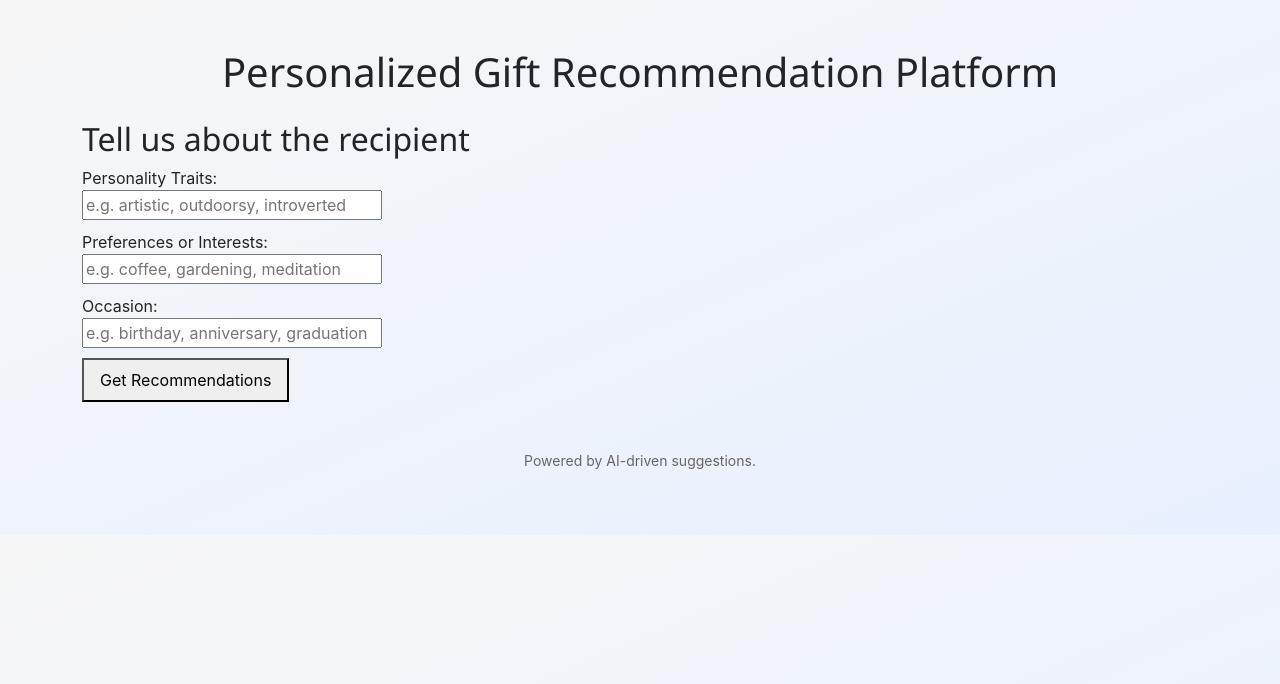
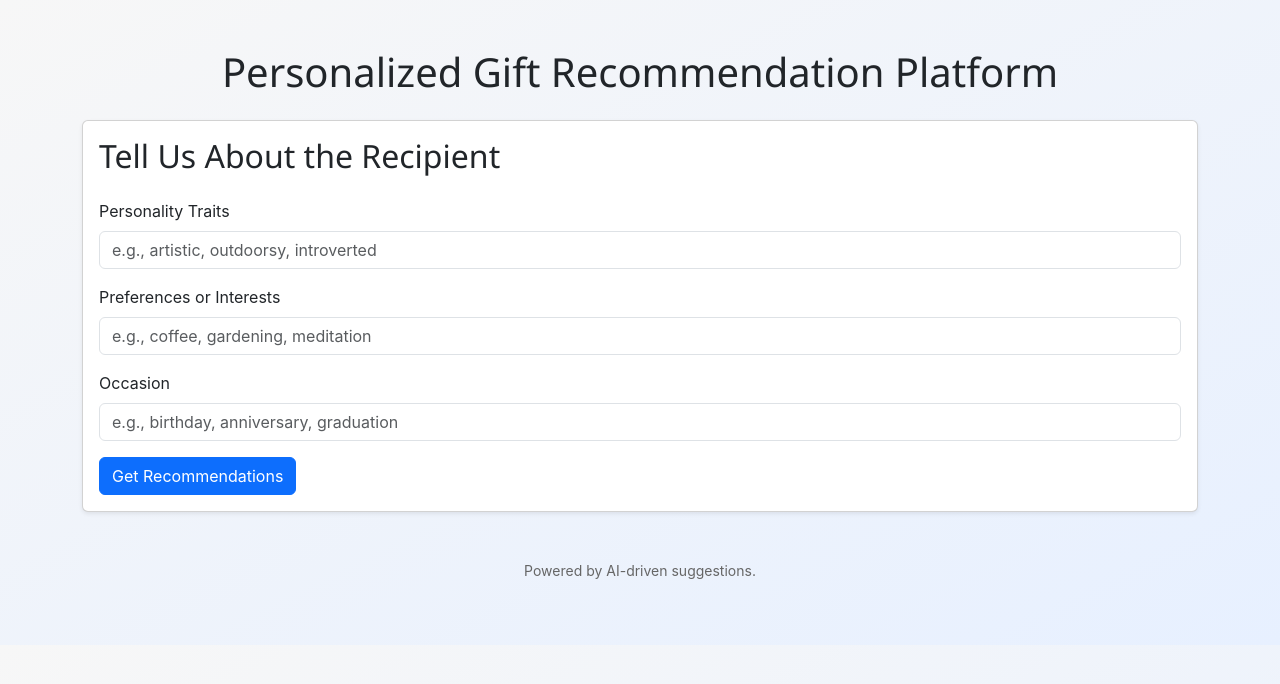
Before and after one commit to Shashi5657/AI-Gift-Recommendation, a React (Create React App) app in the folder client/: page / in a window 1280 px wide. Shown: the top 684 px of the page. Built offline with nearby package versions, Linux system fonts and the light colour scheme.

Commit message:
ai project

```diff
--- a/client/src/components/QuestionnaireForm.js
+++ b/client/src/components/QuestionnaireForm.js
@@ -25,51 +25,46 @@ function QuestionnaireForm({ onRecommendations }) {
   };
 
   return (
-    <form onSubmit={handleSubmit} style={{ marginBottom: "20px" }}>
-      <h2>Tell us about the recipient</h2>
-      <div style={{ marginBottom: "10px" }}>
-        <label>
-          Personality Traits:
-          <br />
+    <div className="card shadow-sm">
+      <div className="card-body">
+        <h2 className="card-title mb-4">Tell Us About the Recipient</h2>
+        <form onSubmit={handleSubmit}>
+          <div className="mb-3">
+            <label className="form-label">Personality Traits</label>
             <input
               type="text"
+              className="form-control"
               value={personalityTraits}
               onChange={(e) => setPersonalityTraits(e.target.value)}
-            placeholder="e.g. artistic, outdoorsy, introverted"
-            style={{ width: "300px" }}
+              placeholder="e.g., artistic, outdoorsy, introverted"
             />
-        </label>
           </div>
-      <div style={{ marginBottom: "10px" }}>
-        <label>
-          Preferences or Interests:
-          <br />
+          <div className="mb-3">
+            <label className="form-label">Preferences or Interests</label>
             <input
               type="text"
+              className="form-control"
               value={preferences}
               onChange={(e) => setPreferences(e.target.value)}
-            placeholder="e.g. coffee, gardening, meditation"
-            style={{ width: "300px" }}
+              placeholder="e.g., coffee, gardening, meditation"
             />
-        </label>
           </div>
-      <div style={{ marginBottom: "10px" }}>
-        <label>
-          Occasion:
-          <br />
+          <div className="mb-3">
+            <label className="form-label">Occasion</label>
             <input
               type="text"
+              className="form-control"
               value={occasion}
               onChange={(e) => setOccasion(e.target.value)}
-            placeholder="e.g. birthday, anniversary, graduation"
-            style={{ width: "300px" }}
+              placeholder="e.g., birthday, anniversary, graduation"
             />
-        </label>
           </div>
-      <button type="submit" style={{ padding: "8px 16px" }}>
+          <button type="submit" className="btn btn-primary">
             Get Recommendations
           </button>
         </form>
+      </div>
+    </div>
   );
 }
 
```
Lines whose indentation alone changed are shown as unchanged.
